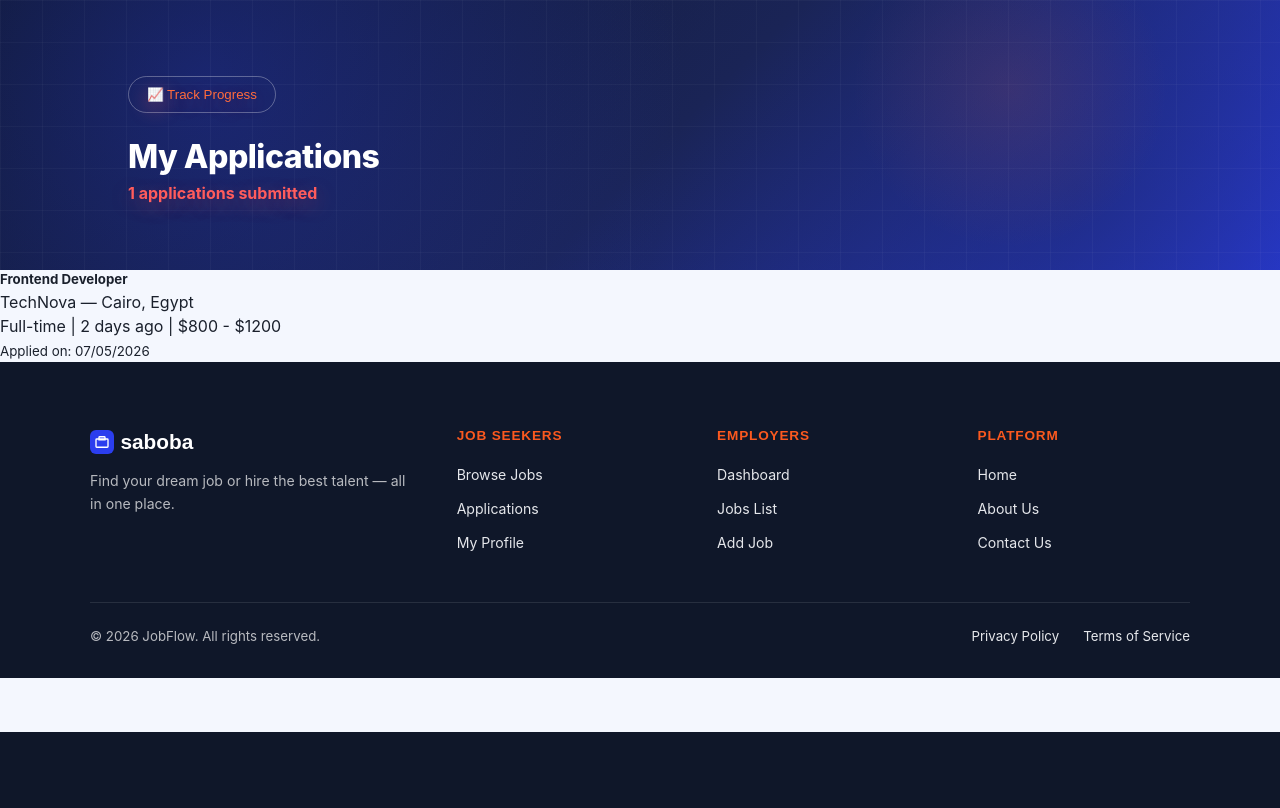
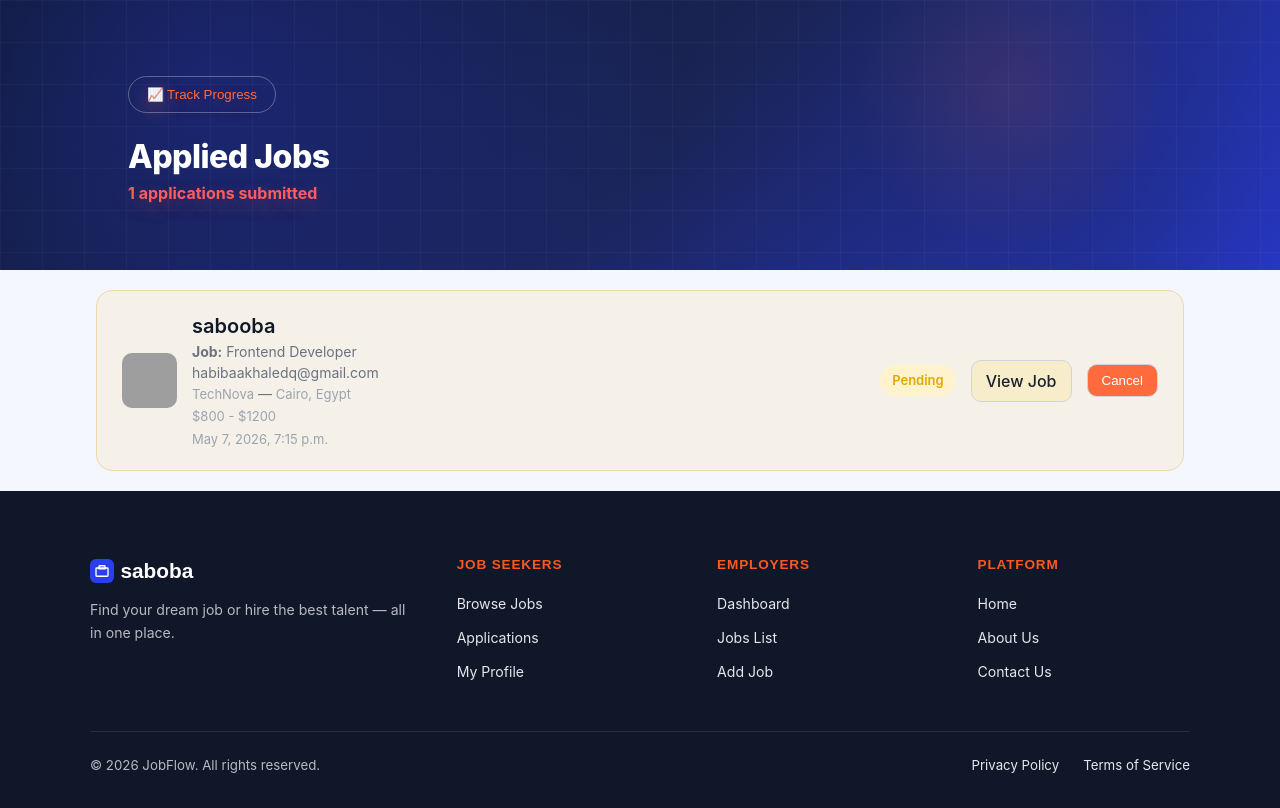
Before and after one commit to naglaamohamed1486-droid/A5er-saboba-isa, a Django app: page /applications/my-applications/ in a window 1280 px wide. Shown: the part 68-876 px from the top of the page. Before the commit the page ends 800 px from the top, so only its background shows below. Run offline with Django 5.2, Linux system fonts and the light colour scheme; a user stored in the database is signed in; data comes from the database, SQL or seed files in the repository; both versions use the stored data as it was after the commit; grey boxes are pictures that could not be loaded.

Commit message:
swsswswswswswsswsws

```diff
--- a/applications/models.py
+++ b/applications/models.py
@@ -15,6 +15,17 @@ class Application(models.Model):
         Job,
         on_delete=models.CASCADE,
         related_name='applications'
+    )
+    STATUS_CHOICES = [
+    ('pending', 'Pending'),
+    ('accepted', 'Accepted'),
+    ('rejected', 'Rejected'),
+    ]
+
+    status = models.CharField(
+    max_length=20,
+    choices=STATUS_CHOICES,
+    default='pending'
     )
     full_name = models.CharField(max_length=120 ,blank=True)
     email = models.EmailField(null=True, blank=True)
--- a/templates/applications/my_applications.html
+++ b/templates/applications/my_applications.html
@@ -1,37 +1,94 @@
-{% extends 'base.html' %}
+{% extends "base.html" %}
 {% load static %}
+
 {% block styles %}
 <link rel="stylesheet" href="{% static 'css/appliedjobs.css' %}">
 {% endblock %}
+
 {% block content %}
+
 <main>
   <div class="header">
     <div class="top-container">
       <div class="header-top">
-
         <button class="track-btn">📈 Track Progress</button>
       </div>
-            <h1 class="page-title">My Applications</h1>
-            <p class="app-count  <span class="app-count">{{ applications|length }}</span> applications submitted</p>
+
+      <h1 class="page-title">Applied Jobs</h1>
+
+      <!-- FIXED -->
+      <p class="app-count">
+        <span class="app-count">{{ applications|length }}</span> applications submitted
+      </p>
     </div>
   </div>
 
-{% if applications %}
+  <div class="container">
+    <div class="content-section">
+
       {% for app in applications %}
-    <div class="card mb-3">
-        <div class="card-body">
-            <h5>{{ app.job.title }}</h5>
-            <p>{{ app.job.company }} — {{ app.job.location }}</p>
-            <p>{{ app.job.type }} | {{ app.job.time }} | {{ app.job.salary }}</p>
-            <small>Applied on: {{ app.applied_at|date:"d/m/Y" }}</small>
+      <div class="job-card">
+
+        <div class="job-info">
+          <div class="cover">
+            {% if app.job.cover %}
+              <img src="{{ app.job.cover }}" alt="{{ app.job.title }}">
+            {% else %}
+              <img src="{% static 'default-avatar.png' %}" alt="">
+            {% endif %}
+          </div>
+
+          <!-- نفس class job-text القديمة -->
+          <div class="job-text">
+            <h3>{{ app.full_name|default:app.user.username }}</h3>
+
+            <p>
+              <strong>Job:</strong> {{ app.job.title }}
+            </p>
+
+            <p>
+              {{ app.email|default:app.user.email }}
+            </p>
+
+            <p>
+              <span class="comp">{{ app.job.company }}</span> —
+              <span class="loc">{{ app.job.location }}</span>
+            </p>
+
+            <p>
+              <span class="sal">{{ app.job.salary }}</span>
+            </p>
+
+            <span>{{ app.applied_at }}</span>
           </div>
         </div>
+
+        <!-- نفس job-actions -->
+        <div class="job-actions">
+
+          <!-- status dynamic -->
+          <span class="status {{ app.status }}">
+            {{ app.get_status_display }}
+          </span>
+
+          <!-- بدل view letter -->
+          <a href="{% url 'jobDetails' app.job.id %}" class="view-btn">
+            View Job
+          </a>
+          <button class="cancel-btn">Cancel</button>
+
+        </div>
+
+      </div>
+      {% empty %}
+      <div class="atop">
+        <p>No applications yet.</p>
+        <a href="{% url 'search' %}" class="brow-btn">Browse Jobs</a>
+      </div>
       {% endfor %}
-{% else %}
-     <div class="atop">
-    <p>You have not applied for any jobs yet.</p>
-    <a href="/jobs/search/" class="brow-btn">Browse Jobs</a>
+
     </div>
-{% endif %}
+  </div>
 </main>
+
 {% endblock %}
```
Also changed, not shown: templates/Jobs/AppliedJobs.html (deleted, +0 -34 lines), applications/migrations/0003_application_status.py (added), db.sqlite3. Lines whose indentation alone changed are shown as unchanged.
